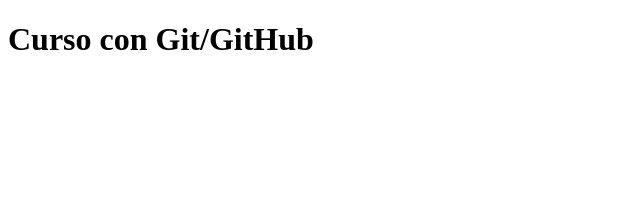
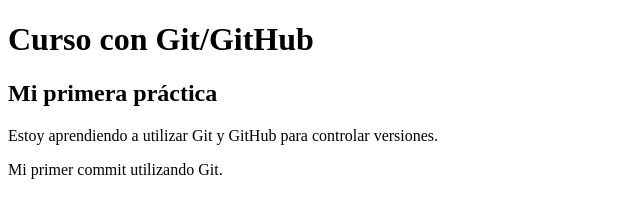
Before and after one commit to sebastiancruzIDS/git-test1, a plain HTML site: page index.html in a window 1280 px wide. Shown: the whole page, without its empty margins (0-640 px from the left). Drawn offline with Linux system fonts and the light colour scheme.

Commit message:
mi primer commit

```diff
--- a/index.html
+++ b/index.html
@@ -1,9 +1,12 @@
 <!DOCTYPE html>
 <html>
 <head>
-<title>Git/GitHub</title>
+    <title>Git/GitHub</title>
 </head>
 <body>
-<h1>Curso con Git/GitHub</h1>
+    <h1>Curso con Git/GitHub</h1>
+    <h2>Mi primera práctica</h2>
+    <p>Estoy aprendiendo a utilizar Git y GitHub para controlar versiones.</p>
+    <p>Mi primer commit utilizando Git.</p>
 </body>
 </html>
```
